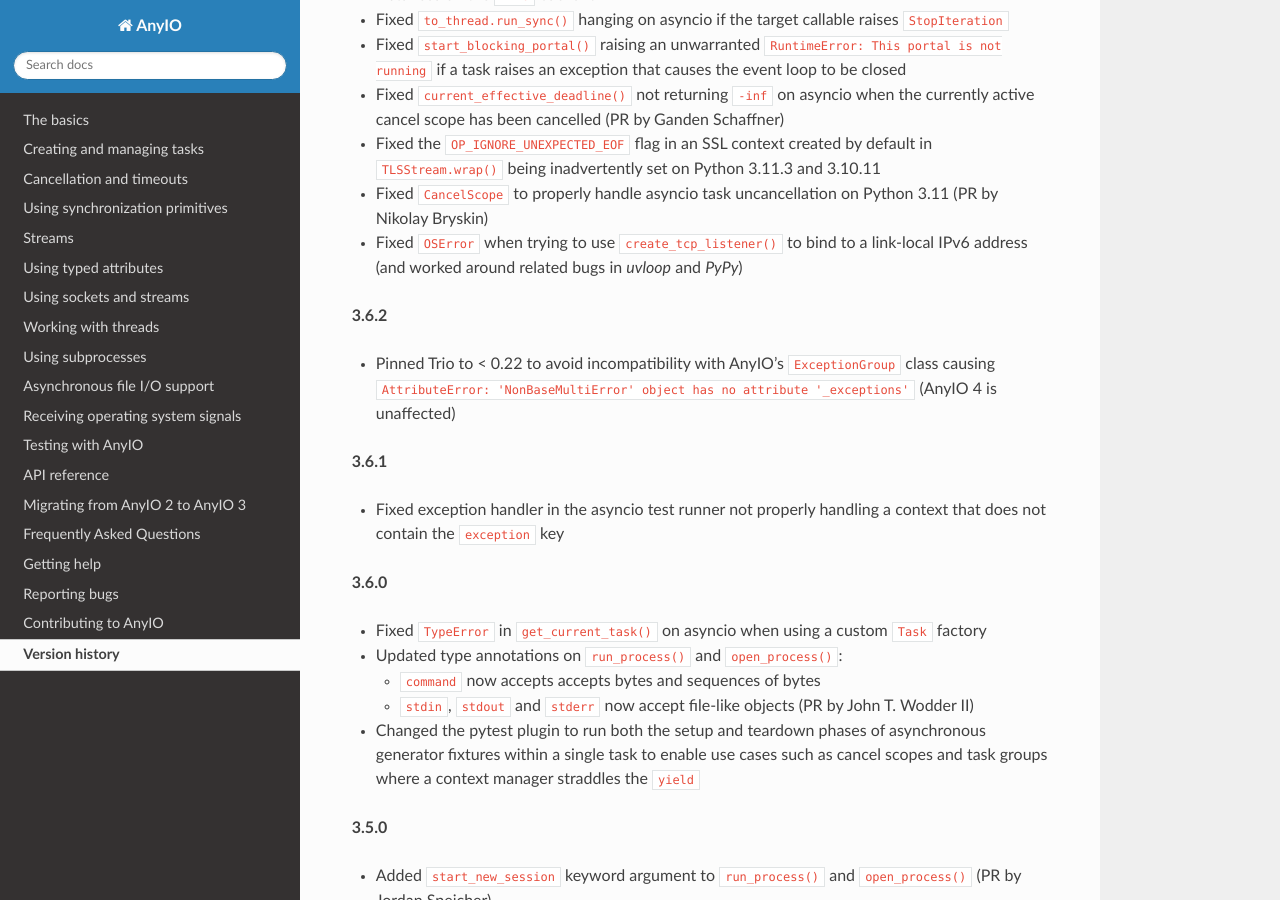
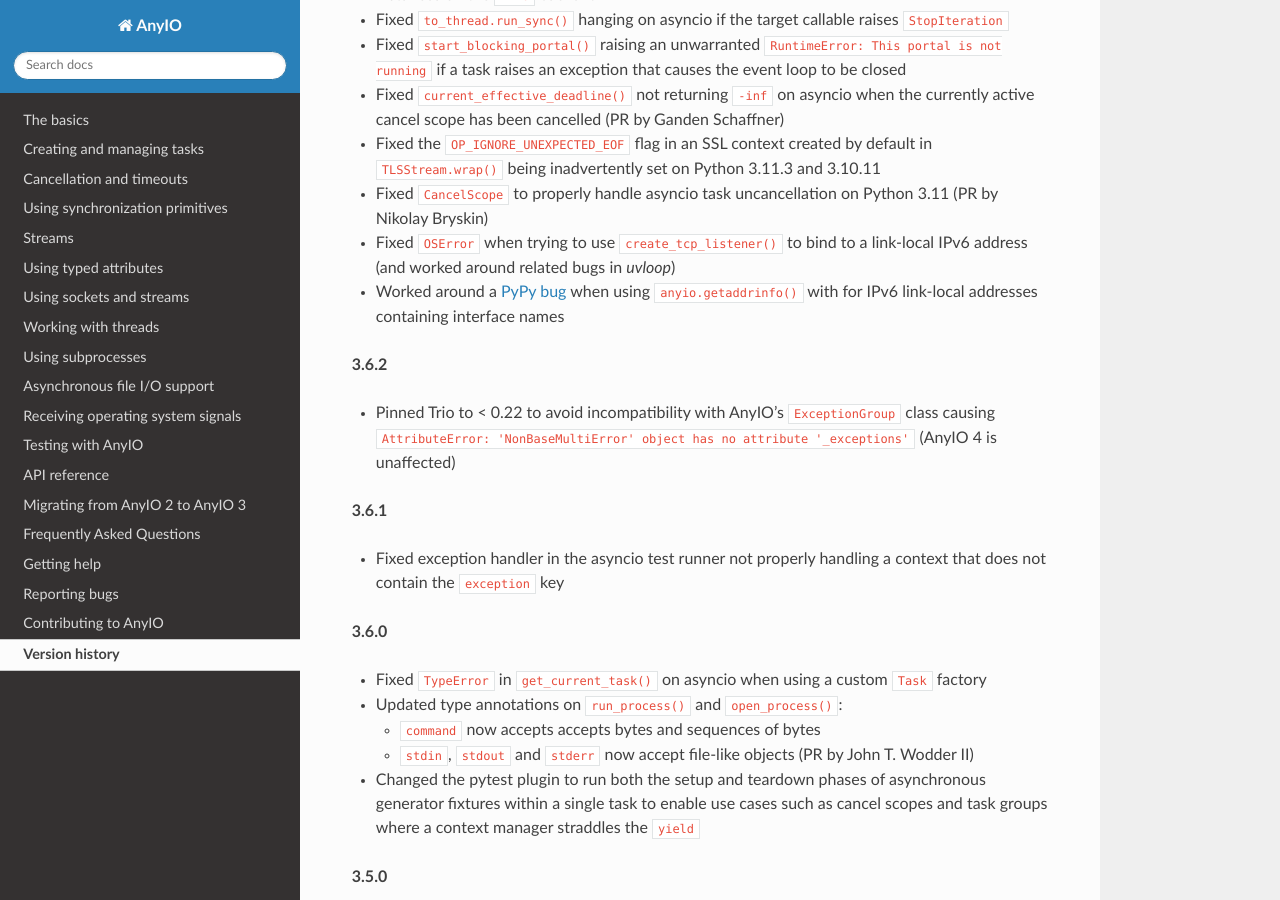
Before and after one commit to agronholm/anyio, a Sphinx documentation site: the page built from docs/versionhistory.rst, in a window 1280 px wide and 900 px high, scrolled down 1025 px. Built offline with Sphinx 7.4.7 and the Read the Docs theme 2.0.0, drawn with Linux system fonts in a browser that asks for light colours; the version number could not be read and is left out.

Commit message:
Moved the PyPy workaround to `getaddrinfo()` to get broader benefits

```diff
--- a/docs/versionhistory.rst
+++ b/docs/versionhistory.rst
@@ -51,7 +51,10 @@
 - Fixed ``CancelScope`` to properly handle asyncio task uncancellation on Python 3.11
   (PR by Nikolay Bryskin)
 - Fixed ``OSError`` when trying to use ``create_tcp_listener()`` to bind to a link-local
-  IPv6 address (and worked around related bugs in `uvloop` and `PyPy`)
+  IPv6 address (and worked around related bugs in `uvloop`)
+- Worked around a `PyPy bug <https://foss.heptapod.net/pypy/pypy/-/issues/3938>`_
+  when using ``anyio.getaddrinfo()`` with for IPv6 link-local addresses containing
+  interface names
 
 **3.6.2**
 
```
Also changed, not shown: 1 other file.
